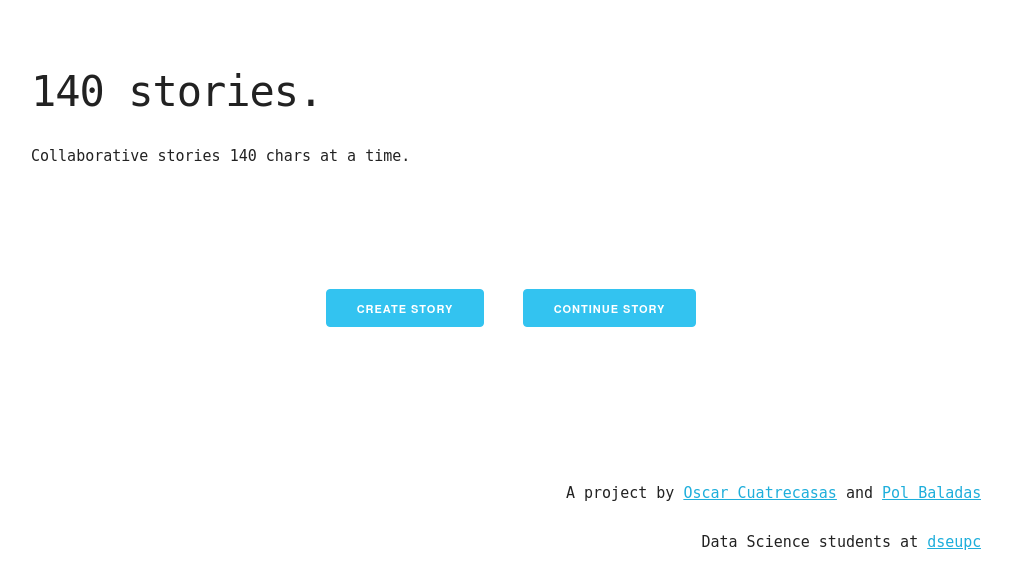
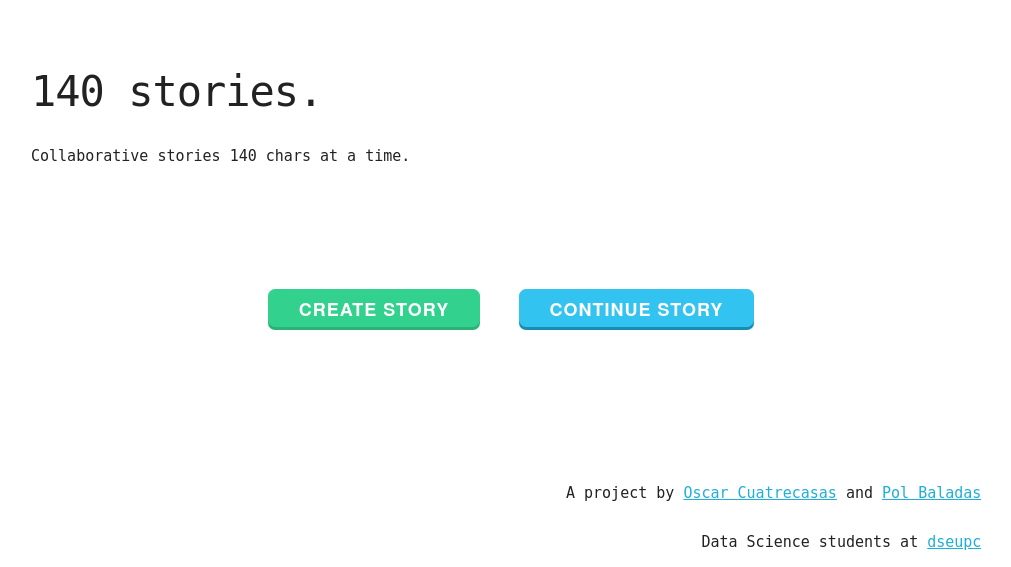
Before and after one commit to DadesUPC/140stories, a Flask app: page / in a window 1280 px wide. Shown: the top 567 px of the page, without its empty margins (129-1140 px from the left). Run offline with Flask 2, Linux system fonts and the light colour scheme; some web fonts are replaced.

Commit message:
CSS Changes on the buttons for the main page

```diff
--- a/static/css/skeleton.css
+++ b/static/css/skeleton.css
@@ -175,7 +175,7 @@ input[type="button"] {
   padding: 0 30px;
   color: #555;
   text-align: center;
-  font-size: 11px;
+  font-size: 18px;
   font-weight: 600;
   line-height: 38px;
   letter-spacing: .1rem;
@@ -183,7 +183,7 @@ input[type="button"] {
   text-decoration: none;
   white-space: nowrap;
   background-color: transparent;
-  border-radius: 4px;
+  border-radius: 7px;
   border: 1px solid #bbb;
   cursor: pointer;
   box-sizing: border-box; }
@@ -207,7 +207,13 @@ input[type="reset"].button-primary,
 input[type="button"].button-primary {
   color: #FFF;
   background-color: #33C3F0;
-  border-color: #33C3F0; }
+  border-color: #33C3F0;
+  box-shadow: 0px 3px 0px #178DB2 }
+.button.button-primary.button-new-story {
+  background-color: #32D18E;
+  border-color: #32D18E;
+  box-shadow: 0px 3px 0px #2AB277;
+}
 .button.button-primary:hover,
 button.button-primary:hover,
 input[type="submit"].button-primary:hover,
@@ -221,7 +227,10 @@ input[type="button"].button-primary:focus {
   color: #FFF;
   background-color: #1EAEDB;
   border-color: #1EAEDB; }
-
+.button.button-primary.button-new-story:hover {
+  background-color: #2FC481;
+  border-color: #2FC481;
+}
 
 /* Forms
 –––––––––––––––––––––––––––––––––––––––––––––––––– */
--- a/templates/index.html
+++ b/templates/index.html
@@ -4,7 +4,7 @@
 <div class="row">
 	<div class="12 columns">
 		<div class="main-buttons">
-			<a href="/newstory/" class="button button-primary">Create Story</a><a href="/continue/" class="button button-primary">Continue Story</a>
+			<a href="/newstory/" class="button button-primary button-new-story">Create Story</a><a href="/continue/" class="button button-primary button-continue-story">Continue Story</a>
 		</div>
 	</div>
 </div>
```
